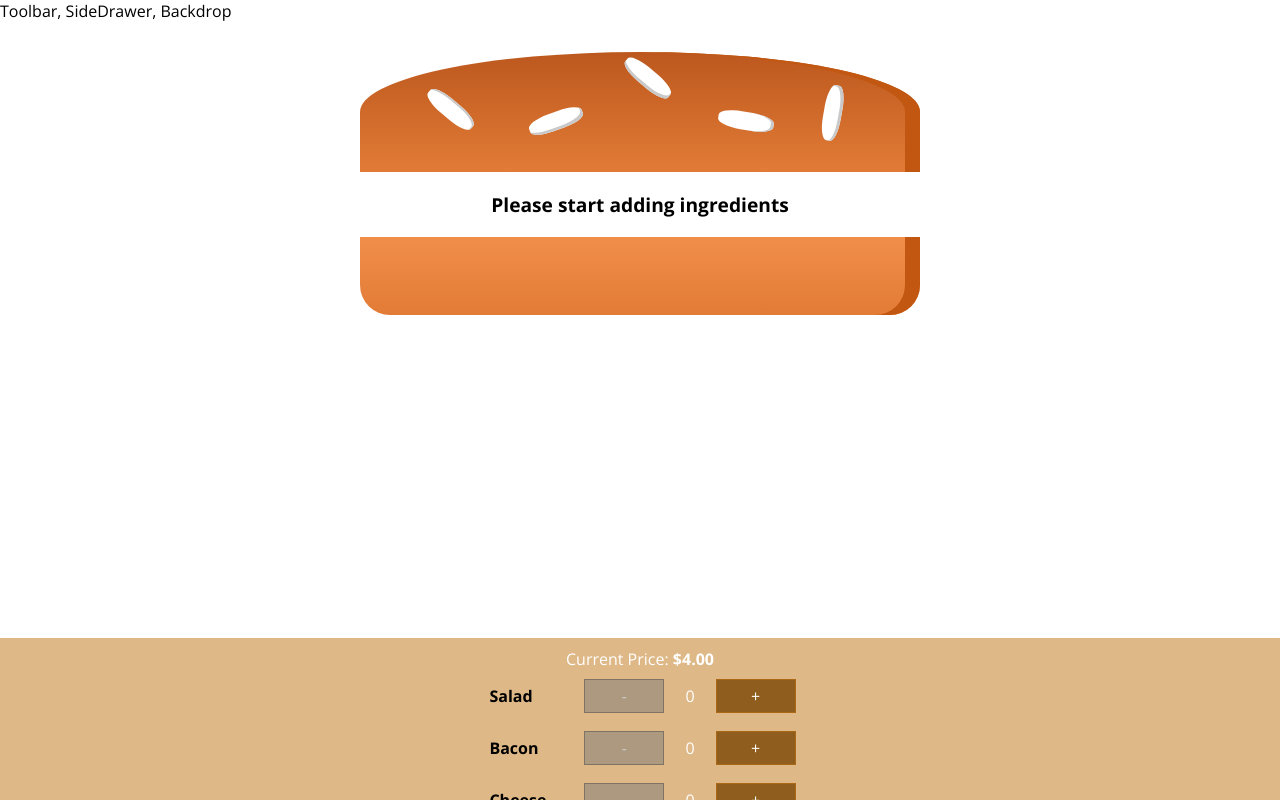
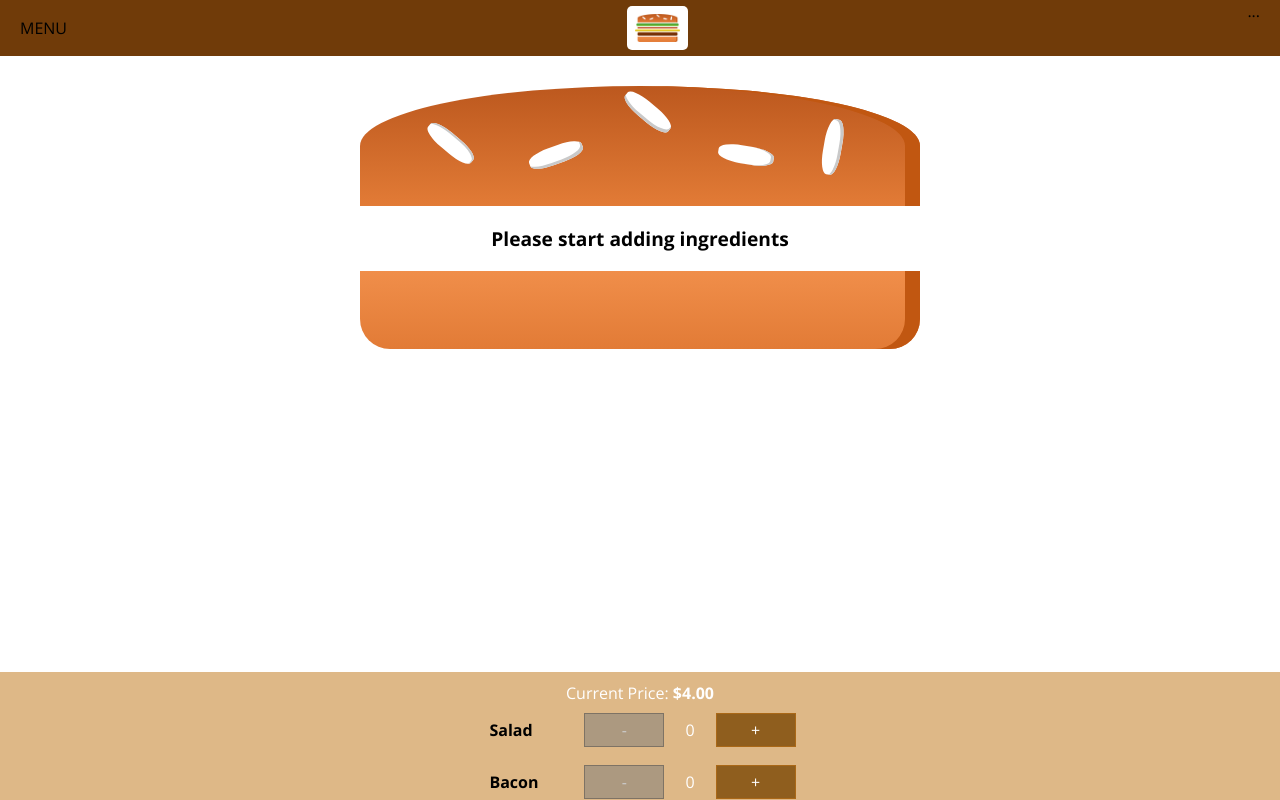
Before and after one commit to andrewvu-cs/burger_builder, a React (Create React App) app: page / in a window 1280 px wide. Shown: the top 800 px of the page. Built offline with nearby package versions, Linux system fonts and the light colour scheme.

Commit message:
added toolbar and logo, bit of styling

```diff
--- a/src/components/Burger/OrderSummary/OrderSummary.js
+++ b/src/components/Burger/OrderSummary/OrderSummary.js
@@ -17,6 +17,7 @@ const orderSummary = (props) => {
             <ul>
                 {ingredientSummary}
             </ul>
+            <p><strong>Total Price: {props.price.toFixed(2)}</strong></p>
             <p> Continue to Checkout?</p>
             <Button btnType="Danger" clicked={props.purchaseCancelled}>CANCEL</Button>
             <Button btnType="Success" clicked={props.purchaseContinue}>CONTINUE</Button>
--- a/src/components/Layout/Layout.js
+++ b/src/components/Layout/Layout.js
@@ -2,10 +2,11 @@ import React from 'react';
 
 import Aux from '../../hoc/Aux';
 import classes from './Layout.module.css';
+import Toolbar from '../Navigation/Toolbar/Toolbar';
 
 const layout = ( props ) => (
     <Aux>
-        <div>Toolbar, SideDrawer, Backdrop</div>
+        <Toolbar />
         <main className = {classes.Content}>
             {props.children}
         </main>
--- a/src/components/Layout/Layout.module.css
+++ b/src/components/Layout/Layout.module.css
@@ -1,3 +1,3 @@
 .Content {
-    margin-top: 16px;
+    margin-top: 72px;
 }
--- /dev/null
+++ b/src/components/Logo/Logo.js
@@ -0,0 +1,12 @@
+import React from 'react';
+
+import burgerLogo from '../../assets/images/burger-logo.png';
+import classes from './Logo.module.css';
+
+const logo = (props) => (
+    <div className={classes.Logo}>
+        <img src={burgerLogo} alt="Andrew's Burger"/>
+    </div>
+);
+
+export default logo;
--- /dev/null
+++ b/src/components/Logo/Logo.module.css
@@ -0,0 +1,12 @@
+.Logo{
+    background-color: white;
+    padding: 8px;
+    height: 80%;
+    box-sizing: border-box;
+    border-radius: 5px;
+}
+
+.Logo img {
+    height: 100%;
+
+}
--- /dev/null
+++ b/src/components/Navigation/Toolbar/Toolbar.js
@@ -0,0 +1,17 @@
+import React from 'react';
+
+import classes from './Toolbar.module.css';
+import Logo from '../../Logo/Logo';
+
+const toolbar = (props) => (
+    <header className={classes.Toolbar}>
+        <div>MENU</div>
+        <Logo></Logo>
+        <nav>
+            ...
+        </nav>
+
+    </header>
+);
+
+export default toolbar;
--- /dev/null
+++ b/src/components/Navigation/Toolbar/Toolbar.module.css
@@ -0,0 +1,18 @@
+.Toolbar {
+    height: 56px;
+    width: 100%;
+    position: fixed;
+    top: 0;
+    left: 0;
+    background-color: #703B09;
+    display: flex;
+    justify-content: space-between;
+    align-items: center;
+    padding: 0 20px;
+    box-sizing: border-box;
+    z-index: 90;
+}
+
+.Toolbar nav {
+    height: 100%;
+}
--- a/src/containers/BurgerBuilder/BurgerBuilder.js
+++ b/src/containers/BurgerBuilder/BurgerBuilder.js
@@ -100,6 +100,7 @@ class BurgerBuilder extends Component {
                         ingredients={this.state.ingredients}
                         purchaseCancelled={this.purchaseCancelHandler}
                         purchaseContinue={this.purchaseContinueHandler}
+                        price={this.state.totalPrice}
                         />
                 </Modal>
                 <Burger ingredients={this.state.ingredients}/>
```
Also changed, not shown: src/assets/images/burger-logo.png (added).
